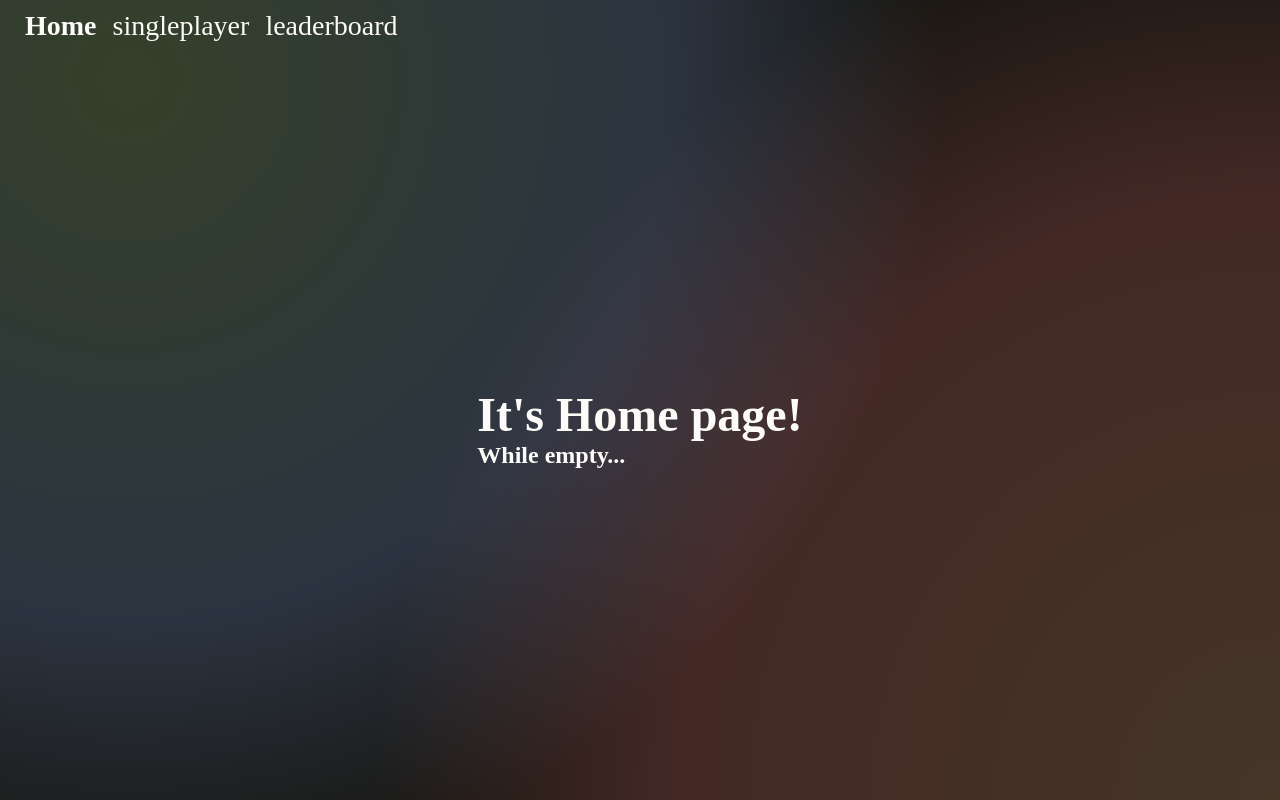
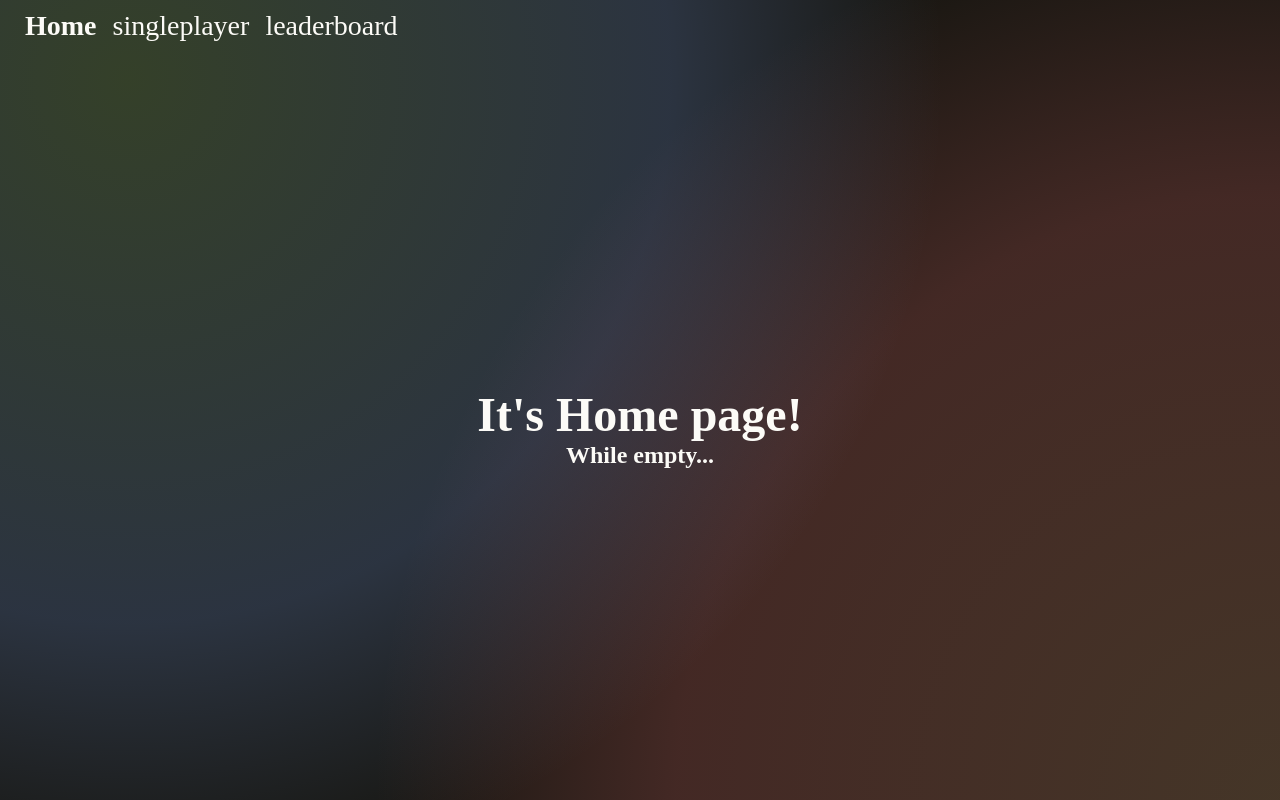
Before and after one commit to please-the-turtle/tetris-client, a React (Vite) app: page / in a window 1280 px wide. Built offline with nearby package versions, Linux system fonts and the light colour scheme; a web font is replaced by a local one.

Commit message:
CenterContainer fixes

```diff
--- a/src/components/CenterContainer/CenterContainer.scss
+++ b/src/components/CenterContainer/CenterContainer.scss
@@ -1,6 +1,8 @@
 .wrapper {
-    position: absolute;
-    left: 50%;
-    top: 50%;
-    transform: translate(-50%, -50%);
+    display: flex;
+    flex-direction: column;
+    width: 100%;
+    height: 100%;
+    align-items: center;
+    justify-content: center;
 }
```
